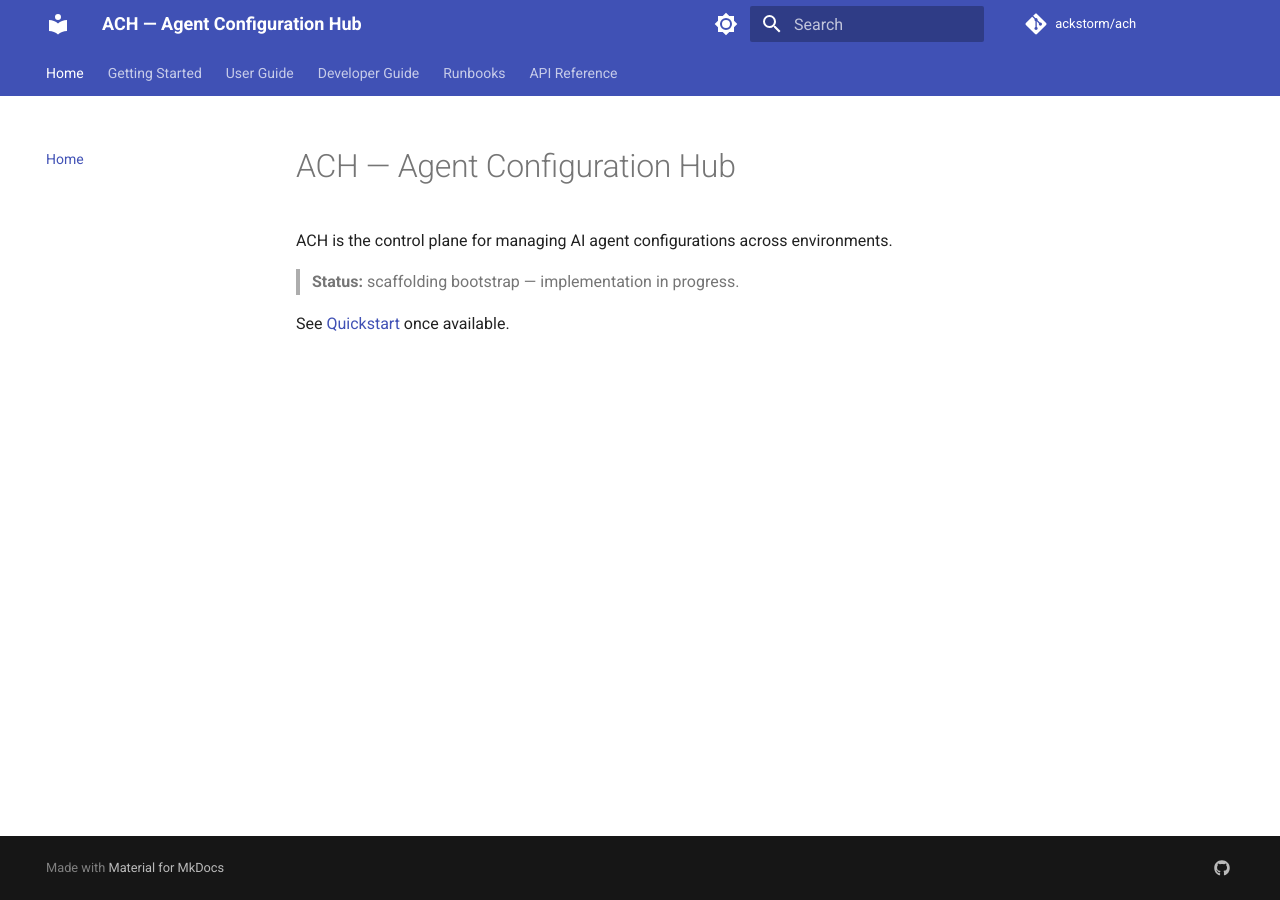
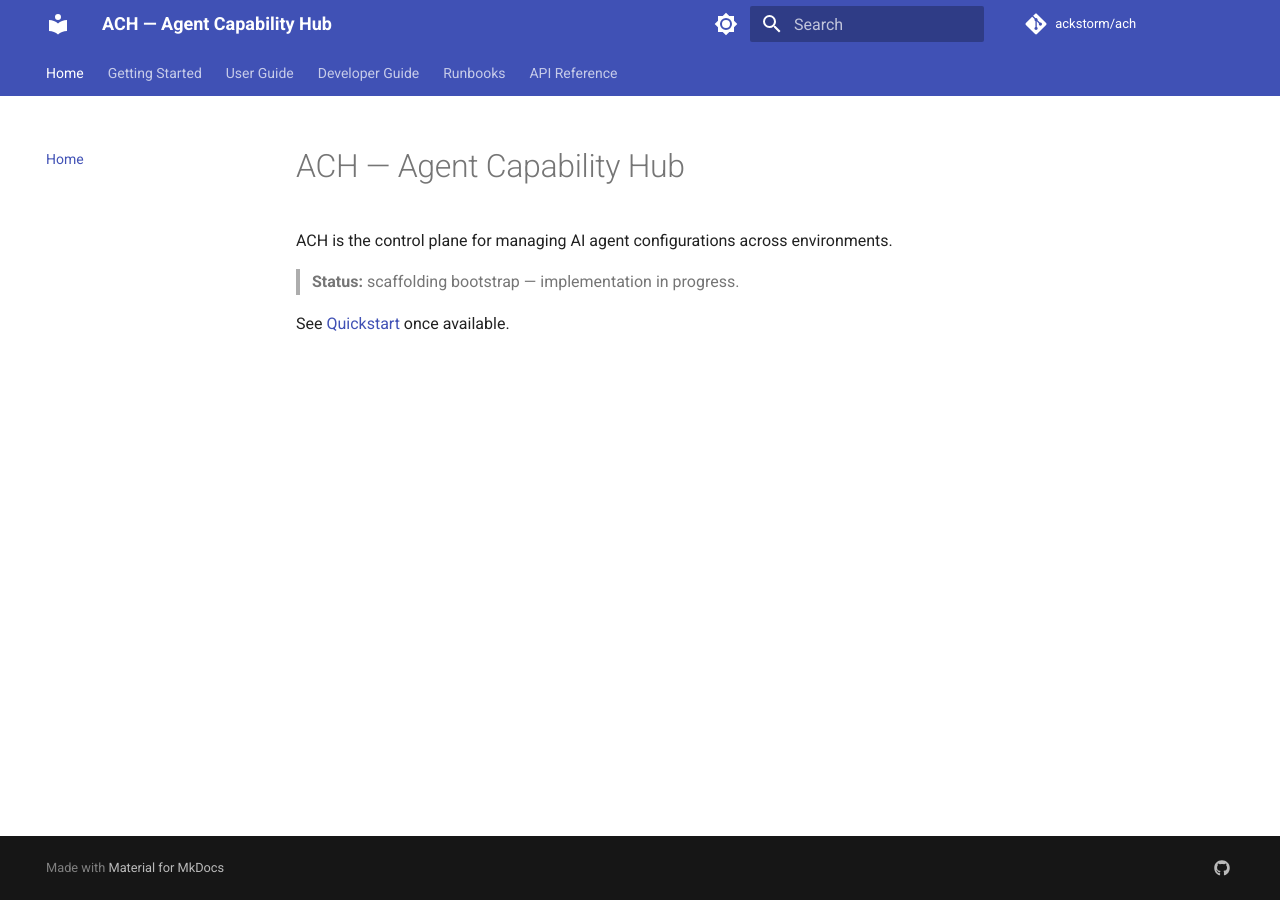
Before and after one commit to ackstorm/ach, an MkDocs documentation site: the page built from docs/index.md, in a window 1280 px wide. Built offline with MkDocs 1.6.1 and Material for MkDocs 9.7.7, drawn with Linux system fonts in a browser that asks for light colours; comment, search, counter and statistics services are not loaded; the version menu is left out.

Commit message:
chore: rename ACH expansion to "Agent Capability Hub"
ACH stands for "Agent Capability Hub" — the docs and help text had
drifted to "Agent Configuration Hub". Correct the 11 live surfaces
(CLI help, Helm chart description, NOTICE, README, mkdocs/docs site,
references, CLAUDE.md). Historical plan snapshots under docs/plans/
are left untouched (frozen records).

Co-Authored-By: Claude Opus 4.8 (1M context) <noreply@anthropic.com>

```diff
--- a/docs/.crd-ref-docs.yaml
+++ b/docs/.crd-ref-docs.yaml
@@ -119,7 +119,7 @@ format:
         For usage examples and guides, see the [User Guide](../user-guide/index.md).
 
     !!! tip "Quick Navigation"
-        - [ACH Resources](#api-group-achackstormai) - Agent Configuration Hub custom resources
+        - [ACH Resources](#api-group-achackstormai) - Agent Capability Hub custom resources
 
 # Processing options
 processing:
--- a/docs/index.md
+++ b/docs/index.md
@@ -1,4 +1,4 @@
-# ACH — Agent Configuration Hub
+# ACH — Agent Capability Hub
 
 ACH is the control plane for managing AI agent configurations across environments.
 
--- a/mkdocs.yml
+++ b/mkdocs.yml
@@ -1,4 +1,4 @@
-site_name: ACH — Agent Configuration Hub
+site_name: ACH — Agent Capability Hub
 site_description: Kubernetes control plane for managing AI agent configurations declaratively
 site_url: https://ackstorm.github.io/ach/
 repo_url: https://github.com/ackstorm/ach
```
Also changed, not shown: CLAUDE.md (+1 -1 lines), README.md (+1 -1 lines), references/local-testing-gateway.md (+1 -1 lines), references/upstream-sync.md (+1 -1 lines), 4 other files.
